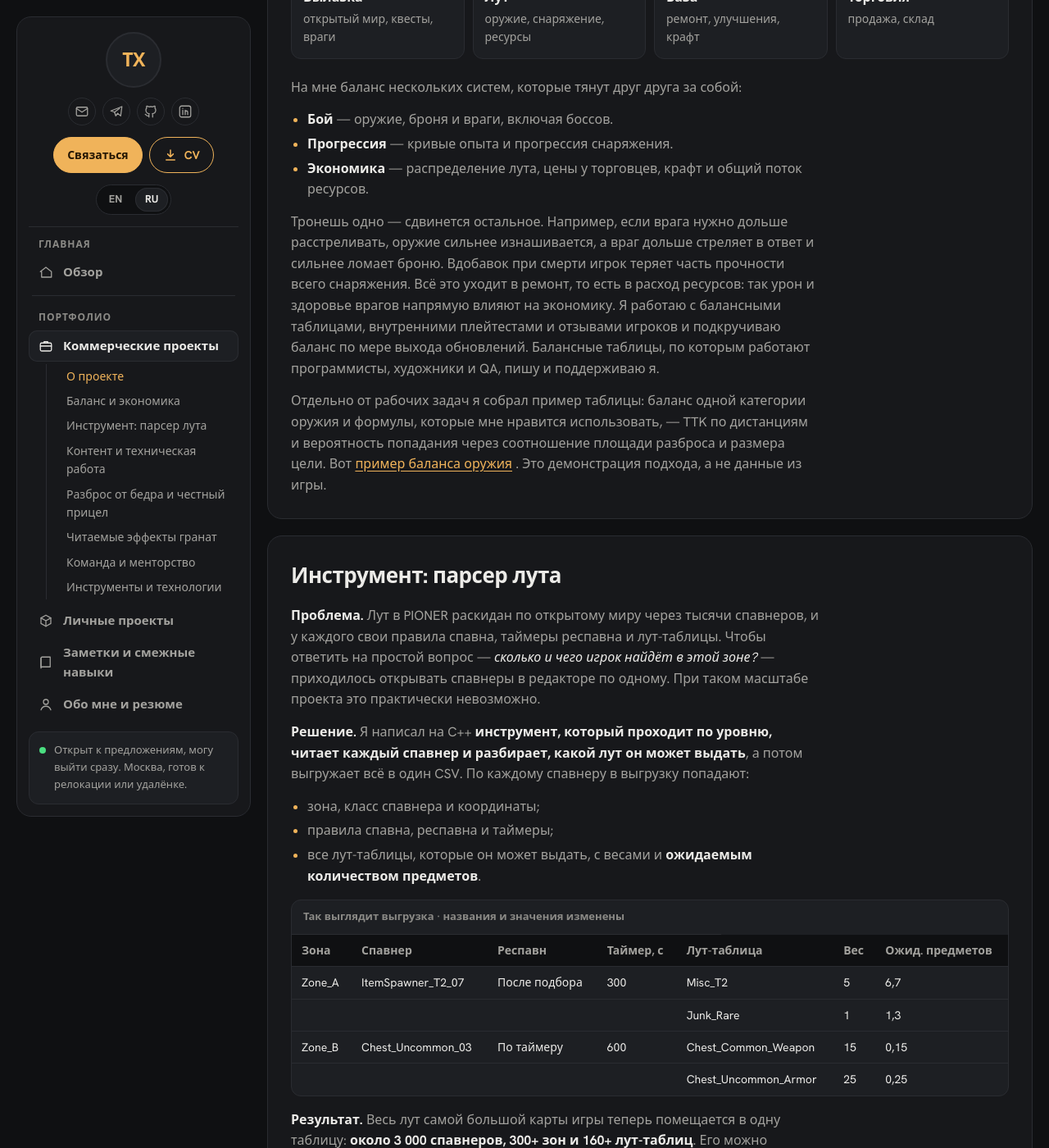
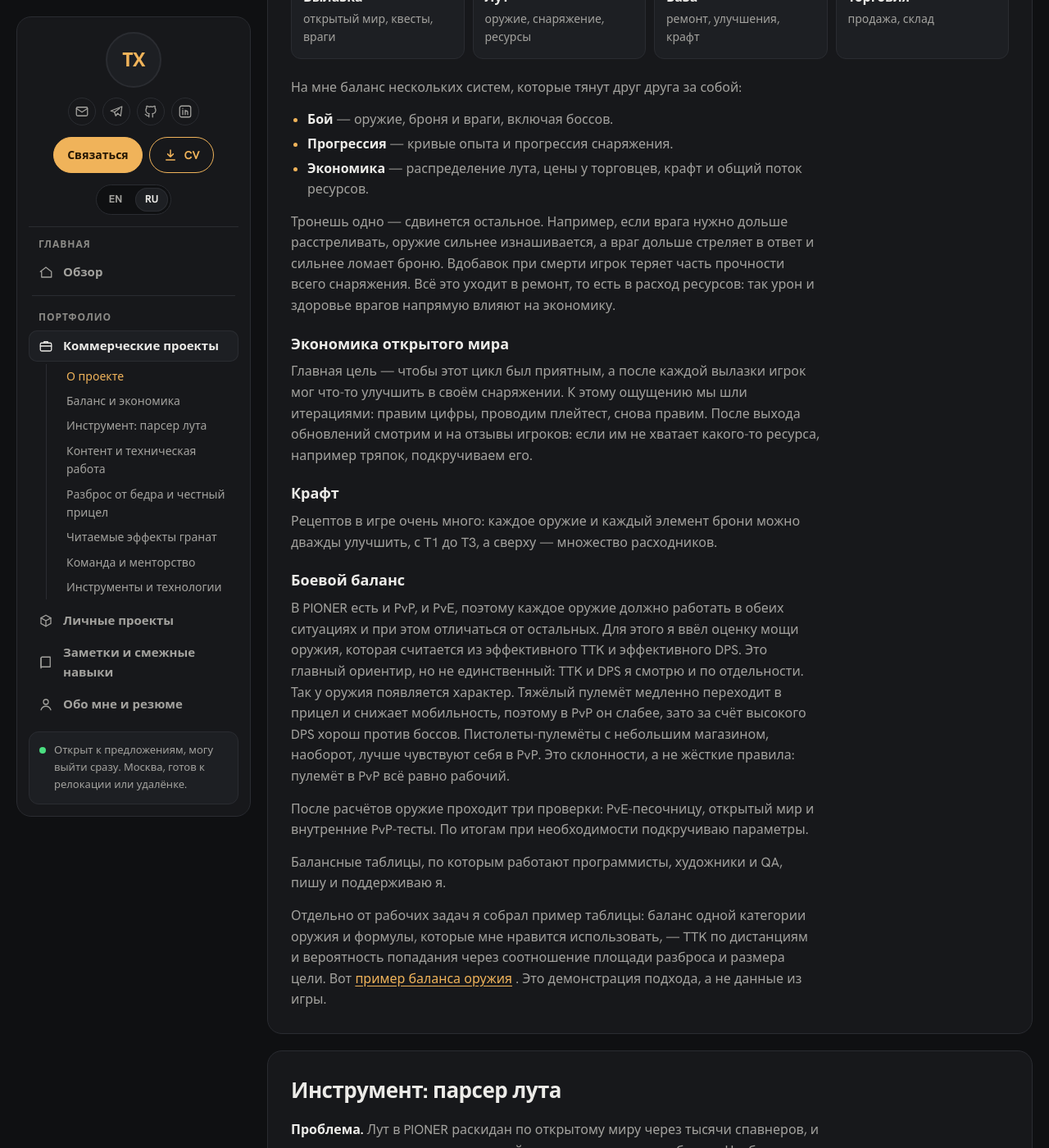
Before and after one commit to KhazirovTimur/KhazirovTimur.github.io, a Jekyll site: the page built from ru/experience/pioner.md, in a window 1280 px wide and 1400 px high, scrolled down 1610 px. Shown: the whole window at 82% size. Built offline with Jekyll 4.4.1, drawn with Linux system fonts in a browser that asks for light colours.

Commit message:
PIONER: expand balance and economy section; key and cap achievement icons; RU CV
Co-Authored-By: Claude Opus 5.5 (1M context) <noreply@anthropic.com>
Claude-Session: https://claude.ai/code/session_015GeB3eSVSob8MhtfPV8ybc

```diff
--- a/_cv/cv.yml
+++ b/_cv/cv.yml
@@ -80,7 +80,7 @@ jobs:
         - "Work closely with engineers and artists to take new weapons and systems from concept to live content."
       ru:
         - "Вёл от ТЗ до реализации на Blueprints разброс от бедра (от стойки, скорости и стрельбы) с честным прицелом и переработку системы перков — и встроил их в игру, ничего не сломав."
-        - "Балансирую набор связанных систем: бой, экономику, прогрессию, лут, крафт, цены у торговцев и параметры боссов; рассчитал параметры десятков врагов, от обычных до боссов."
+        - "Балансирую набор связанных систем: бой, экономику, прогрессию, лут, крафт, цены у торговцев и параметры боссов; рассчитал параметры десятков врагов, от обычных до боссов. Ввёл оценку мощи оружия на основе эффективного TTK и DPS, чтобы оружие работало и в PvP, и в PvE и при этом различалось."
         - "Нашёл и через младшего дизайнера довёл до исправления проблемы читаемости эффектов гранат: дым и границы зон поражения."
         - "Написал на C++ инструмент, который проходит по уровню и выгружает в CSV все спавнеры лута (около 3 000 на самой большой карте) с лут-таблицами и ожидаемым количеством предметов — лут всей карты можно балансировать в таблицах; выгрузкой пользуются дизайнеры отдела и левел-дизайнеры."
         - "Прототипирую и дорабатываю оружие, броню, расходники и врагов для live-обновлений."
--- a/_includes/icon.html
+++ b/_includes/icon.html
@@ -23,6 +23,8 @@
 {%- when "scales" -%}<path d="M12 3v18M7 21h10M3 7h2c2 0 5-1 7-2 2 1 5 2 7 2h2"/><path d="m2 16 3-8 3 8c-.9.7-1.9 1-3 1s-2.1-.3-3-1zM16 16l3-8 3 8c-.9.7-1.9 1-3 1s-2.1-.3-3-1z"/>
 {%- when "gamepad" -%}<path d="M6 11h4M8 9v4M15 12h.01M18 10h.01"/><path d="M17.3 5H6.7a4 4 0 0 0-4 3.6C2.6 9.4 2 14.5 2 16a3 3 0 0 0 3 3c1 0 1.5-.5 2-1l1.4-1.4a2 2 0 0 1 1.4-.6h4.4a2 2 0 0 1 1.4.6L17 18c.5.5 1 1 2 1a3 3 0 0 0 3-3c0-1.5-.6-6.6-.7-7.3A4 4 0 0 0 17.3 5z"/>
 {%- when "rankup" -%}<path d="m17 11-5-5-5 5M17 18l-5-5-5 5"/>
+{%- when "key" -%}<circle cx="7.5" cy="15.5" r="4.5"/><path d="m10.7 12.3 9.8-9.8M17 6l3 3M14.5 8.5l2 2"/>
+{%- when "cap" -%}<path d="M22 10 12 5 2 10l10 5z"/><path d="M6 12v5c3 2 9 2 12 0v-5M22 10v6"/>
 {%- when "bug" -%}<path d="M9 7a3 3 0 0 1 6 0M8 9h8v5a4 4 0 0 1-8 0zM4 10l4 1M20 10l-4 1M4 17l4-1M20 17l-4-1M12 9v9"/>
 {%- when "grid" -%}<rect x="3" y="3" width="18" height="18" rx="2"/><path d="M3 9h18M3 15h18M9 3v18"/>
 {%- when "book" -%}<path d="M4 5a2 2 0 0 1 2-2h13v16H6a2 2 0 0 0-2 2z"/><path d="M4 19V5"/>
--- a/ru/experience/pioner.md
+++ b/ru/experience/pioner.md
@@ -51,7 +51,23 @@ permalink: /ru/experience/pioner/
 - **Прогрессия** — кривые опыта и прогрессия снаряжения.
 - **Экономика** — распределение лута, цены у торговцев, крафт и общий поток ресурсов.
 
-Тронешь одно — сдвинется остальное. Например, если врага нужно дольше расстреливать, оружие сильнее изнашивается, а враг дольше стреляет в ответ и сильнее ломает броню. Вдобавок при смерти игрок теряет часть прочности всего снаряжения. Всё это уходит в ремонт, то есть в расход ресурсов: так урон и здоровье врагов напрямую влияют на экономику. Я работаю с балансными таблицами, внутренними плейтестами и отзывами игроков и подкручиваю баланс по мере выхода обновлений. Балансные таблицы, по которым работают программисты, художники и QA, пишу и поддерживаю я.
+Тронешь одно — сдвинется остальное. Например, если врага нужно дольше расстреливать, оружие сильнее изнашивается, а враг дольше стреляет в ответ и сильнее ломает броню. Вдобавок при смерти игрок теряет часть прочности всего снаряжения. Всё это уходит в ремонт, то есть в расход ресурсов: так урон и здоровье врагов напрямую влияют на экономику.
+
+### Экономика открытого мира
+
+Главная цель — чтобы этот цикл был приятным, а после каждой вылазки игрок мог что-то улучшить в своём снаряжении. К этому ощущению мы шли итерациями: правим цифры, проводим плейтест, снова правим. После выхода обновлений смотрим и на отзывы игроков: если им не хватает какого-то ресурса, например тряпок, подкручиваем его.
+
+### Крафт
+
+Рецептов в игре очень много: каждое оружие и каждый элемент брони можно дважды улучшить, с T1 до T3, а сверху — множество расходников.
+
+### Боевой баланс
+
+В PIONER есть и PvP, и PvE, поэтому каждое оружие должно работать в обеих ситуациях и при этом отличаться от остальных. Для этого я ввёл оценку мощи оружия, которая считается из эффективного TTK и эффективного DPS. Это главный ориентир, но не единственный: TTK и DPS я смотрю и по отдельности. Так у оружия появляется характер. Тяжёлый пулемёт медленно переходит в прицел и снижает мобильность, поэтому в PvP он слабее, зато за счёт высокого DPS хорош против боссов. Пистолеты-пулемёты с небольшим магазином, наоборот, лучше чувствуют себя в PvP. Это склонности, а не жёсткие правила: пулемёт в PvP всё равно рабочий.
+
+После расчётов оружие проходит три проверки: PvE-песочницу, открытый мир и внутренние PvP-тесты. По итогам при необходимости подкручиваю параметры.
+
+Балансные таблицы, по которым работают программисты, художники и QA, пишу и поддерживаю я.
 
 Отдельно от рабочих задач я собрал пример таблицы: баланс одной категории оружия и формулы, которые мне нравится использовать, — TTK по дистанциям и вероятность попадания через соотношение площади разброса и размера цели. Вот {% include sample-link.html key="balance_sheet" label="пример баланса оружия" %}. Это демонстрация подхода, а не данные из игры.
 
```
Also changed, not shown: _data/ui.yml (+4 -4 lines), 3 other files.
